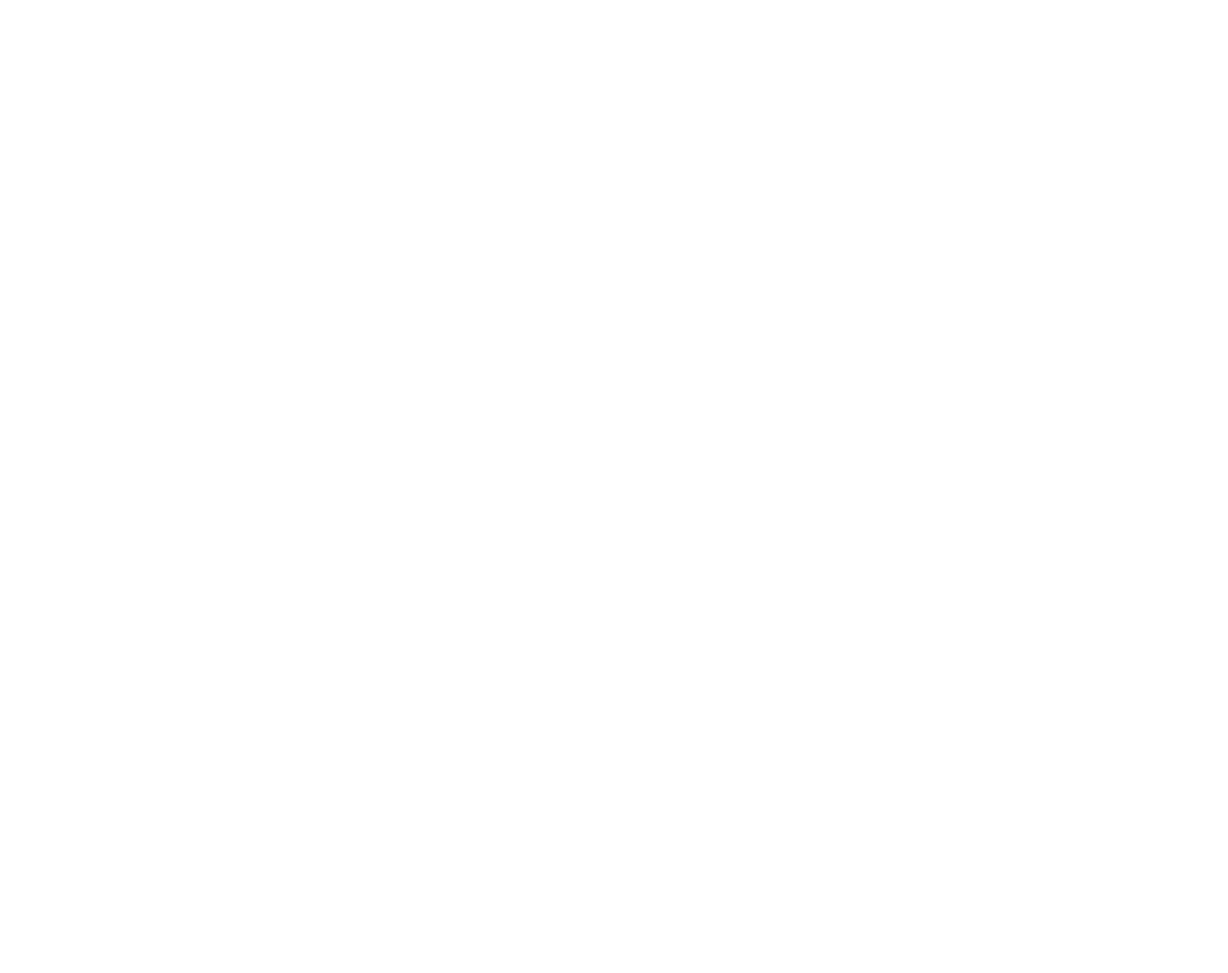
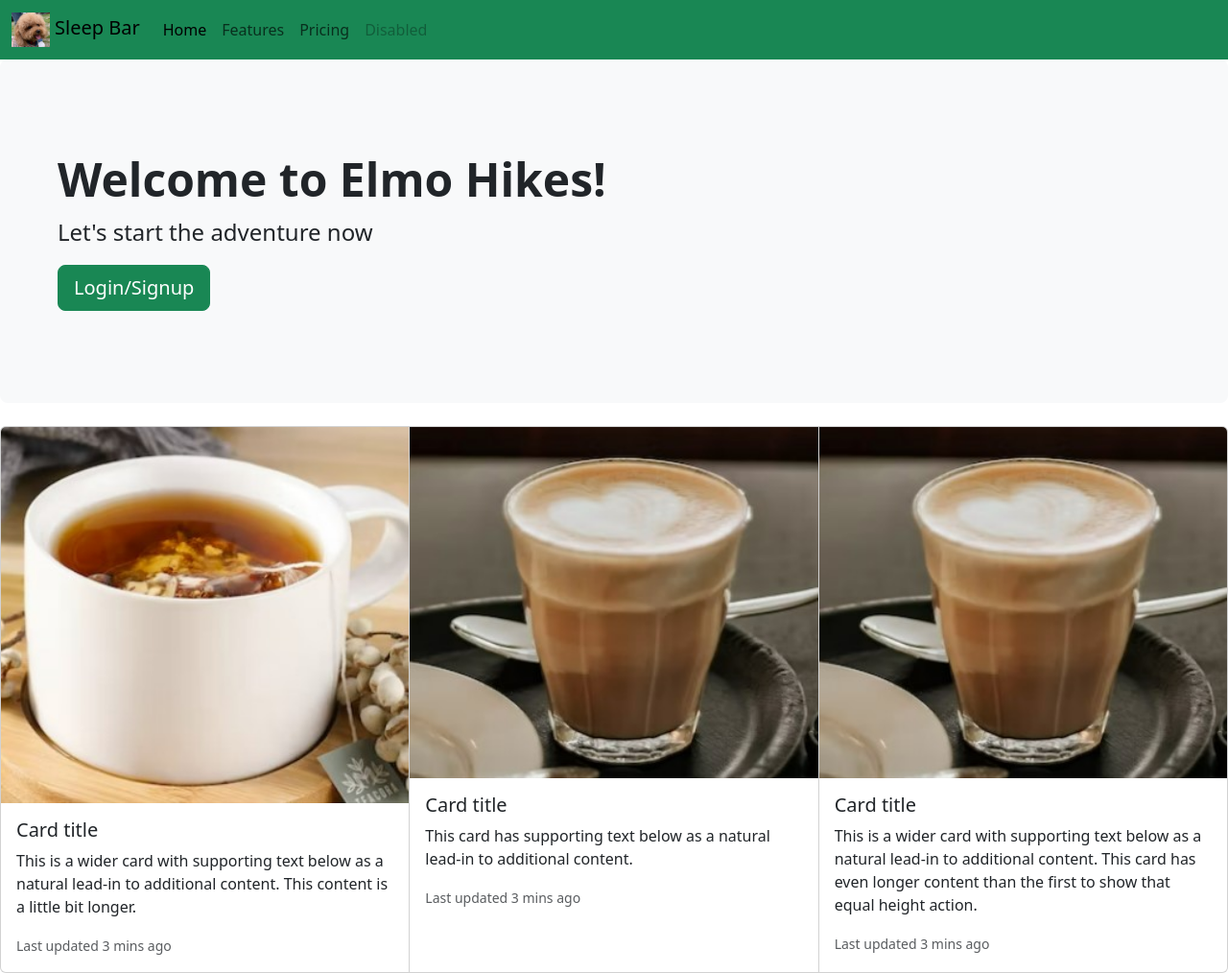
Before and after one commit to ppPerga/demo05MilesCoda, a plain HTML site: page index.html in a window 1280 px wide. Shown: the whole page at 96% size. Before the commit the page ends 800 px from the top, so only its background shows below. Drawn offline with nearby package versions, Linux system fonts and the light colour scheme.

Commit message:
added bootstrap library and customized

```diff
--- a/index.html
+++ b/index.html
@@ -10,8 +10,12 @@
     <meta name="viewport" content="width=device-width, initial-scale=1">
 
     <!-- Bootstrap Library CSS CDN go here -->
+    <link href="https://cdn.jsdelivr.net/npm/bootstrap@5.3.2/dist/css/bootstrap.min.css" rel="stylesheet"
+        integrity="sha384-T3c6CoIi6uLrA9TneNEoa7RxnatzjcDSCmG1MXxSR1GAsXEV/Dwwykc2MPK8M2HN" crossorigin="anonymous">
     <!-- Boostrap Library JS CDN  go here -->
-
+    <script src="https://cdn.jsdelivr.net/npm/bootstrap@5.3.2/dist/js/bootstrap.bundle.min.js"
+        integrity="sha384-C6RzsynM9kWDrMNeT87bh95OGNyZPhcTNXj1NW7RuBCsyN/o0jlpcV8Qyq46cDfL"
+        crossorigin="anonymous"></script>
     <!-- Other libraries go here -->
 
     <!-- Link to styles of your own -->
@@ -25,8 +29,70 @@
     <!-- Your HTML Layout go here -->
     <!------------------------------>
     <!-- Stuff for body goes here -->
+    <nav class="navbar navbar-expand-lg bg-success">
+        <div class="container-fluid">
+            <a class="navbar-brand" href="#">
+                <img src="./images/elmo.jpg" height="36">
+                Sleep Bar</a>
+            <button class="navbar-toggler" type="button" data-bs-toggle="collapse" data-bs-target="#navbarNav"
+                aria-controls="navbarNav" aria-expanded="false" aria-label="Toggle navigation">
+                <span class="navbar-toggler-icon"></span>
+            </button>
+            <div class="collapse navbar-collapse" id="navbarNav">
+                <ul class="navbar-nav">
+                    <li class="nav-item">
+                        <a class="nav-link active" aria-current="page" href="#">Home</a>
+                    </li>
+                    <li class="nav-item">
+                        <a class="nav-link" href="#">Features</a>
+                    </li>
+                    <li class="nav-item">
+                        <a class="nav-link" href="#">Pricing</a>
+                    </li>
+                    <li class="nav-item">
+                        <a class="nav-link disabled" aria-disabled="true">Disabled</a>
+                    </li>
+                </ul>
+            </div>
+        </div>
+    </nav>
+    <div class="p-5 mb-4 bg-light rounded-3">
+        <div class="container-fluid py-5">
+            <h1 class="display-5 fw-bold">Welcome to Elmo Hikes!</h1>
+            <p class="col-md-8 fs-4">Let's start the adventure now</p>
 
+            <button class="btn btn-success btn-lg" type="button">Login/Signup</button>
 
+            <!-- Add an onclick attribute to define click event handler -->
+            <!-- <button onclick="window.location.href='login.html'" class="btn btn-primary btn-lg" type="button">Login/Signup</button> -->
+        </div>
+    </div>
+    <div class="card-group">
+        <div class="card">
+          <img src="images/drink1.jpg" class="card-img-top" alt="...">
+          <div class="card-body">
+            <h5 class="card-title">Card title</h5>
+            <p class="card-text">This is a wider card with supporting text below as a natural lead-in to additional content. This content is a little bit longer.</p>
+            <p class="card-text"><small class="text-body-secondary">Last updated 3 mins ago</small></p>
+          </div>
+        </div>
+        <div class="card">
+          <img src="images/drink3.jpg" class="card-img-top" alt="...">
+          <div class="card-body">
+            <h5 class="card-title">Card title</h5>
+            <p class="card-text">This card has supporting text below as a natural lead-in to additional content.</p>
+            <p class="card-text"><small class="text-body-secondary">Last updated 3 mins ago</small></p>
+          </div>
+        </div>
+        <div class="card">
+          <img src="images/drink3.jpg" class="card-img-top" alt="...">
+          <div class="card-body">
+            <h5 class="card-title">Card title</h5>
+            <p class="card-text">This is a wider card with supporting text below as a natural lead-in to additional content. This card has even longer content than the first to show that equal height action.</p>
+            <p class="card-text"><small class="text-body-secondary">Last updated 3 mins ago</small></p>
+          </div>
+        </div>
+      </div>
     <!---------------------------------------------->
     <!-- Your own JavaScript functions go here    -->
     <!---------------------------------------------->
```
